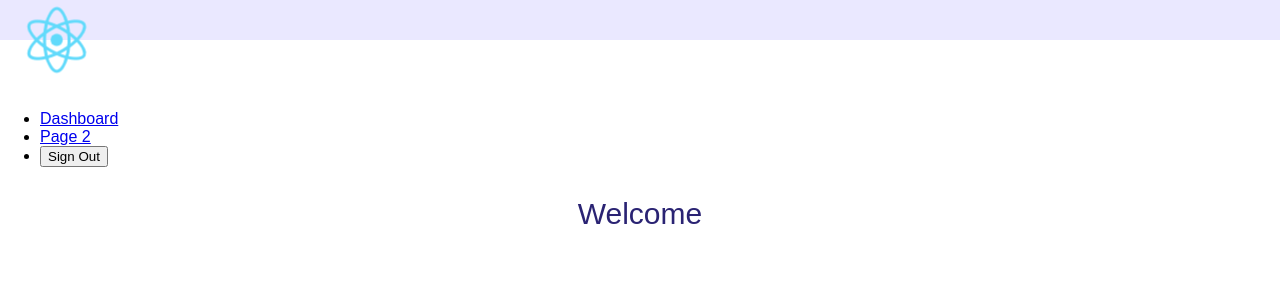
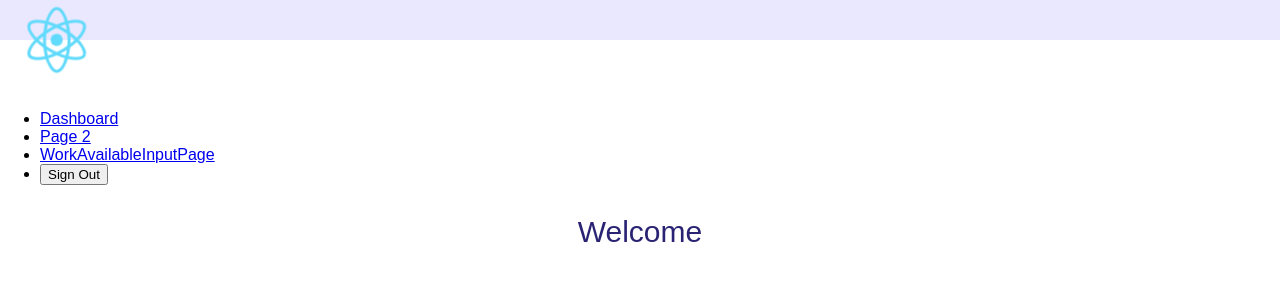
Before and after one commit to sehersarin/MSCI342-Term-Project, a React (Create React App) app in the folder react-ui/: page /dashboard/ in a window 1280 px wide. Shown: the top 300 px of the page. Built offline with nearby package versions, Linux system fonts and the light colour scheme.

Commit message:
Sucessfully added Link to home page

```diff
--- a/react-ui/src/App.js
+++ b/react-ui/src/App.js
@@ -2,13 +2,15 @@ import React, { Component } from 'react'
 import LogIn from "./components/Layouts/LogIn"
 import Dashboard from "./components/Layouts/Dashboard"
 /* import Signup from "./components/Layouts/Signup" */
+import WorkerInputpage from './components/Layouts/WorkerAvailablepage/WorkerInputpage'
 import './App.css'
-import WorkerInputpage from './components/Layouts/WorkerAvailablepage/WorkerInputpage'
+
 import {
   BrowserRouter as Router,
   Switch,
   Route,
-  Redirect
+  Redirect,
+  Link
 } from "react-router-dom";
 
 
@@ -46,9 +48,6 @@ class App extends Component {
         <Route path="/WorkerAvailableInputPage" component={WorkerInputpage}>
           {/* <WorkerInputpage/> */}
         </Route>
-        <Route path="/WorkerAvailableInputPage" component={WorkerInputpage}>
-          {/* <WorkerInputpage/> */}
-        </Route>
 
         <Route path="*">
           <Redirect from="/" to="dashboard/" />
--- a/react-ui/src/components/Layouts/Dashboard.js
+++ b/react-ui/src/components/Layouts/Dashboard.js
@@ -48,6 +48,9 @@ class Dashboard extends Component {
           <li>
             <Link to={`${match.path}/page2`}>Page 2</Link>
           </li>
+          <li>
+            <Link to={`/WorkerAvailableInputPage`}>WorkAvailableInputPage</Link>
+          </li>
           <li className="push-right">
             <button onClick={this.signOut} href="#">
               Sign Out
```
Also changed, not shown: react-ui/src/components/Layouts/WorkerAvailablepage/WorkerInputpage.js (+6 -3 lines).
